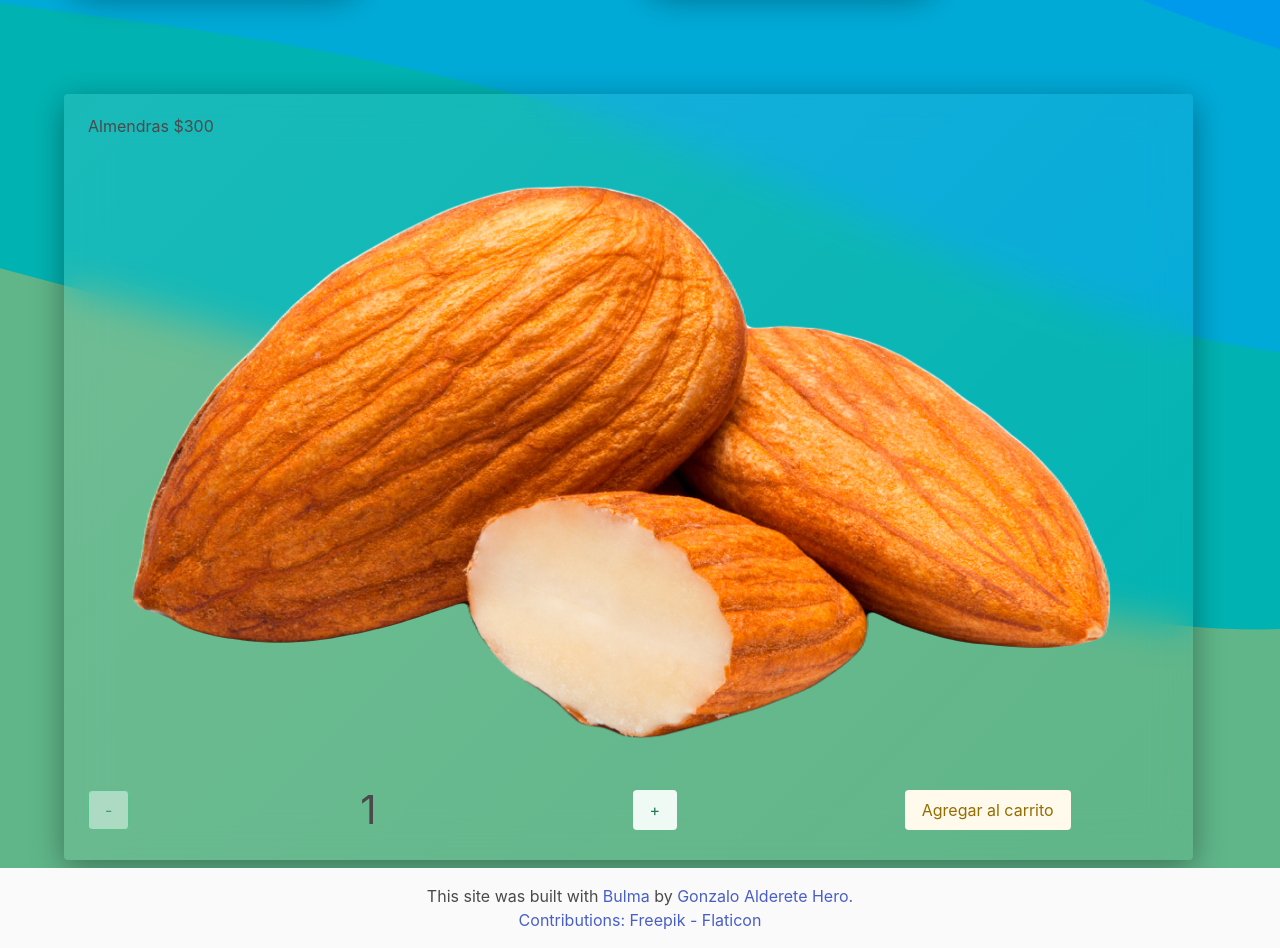
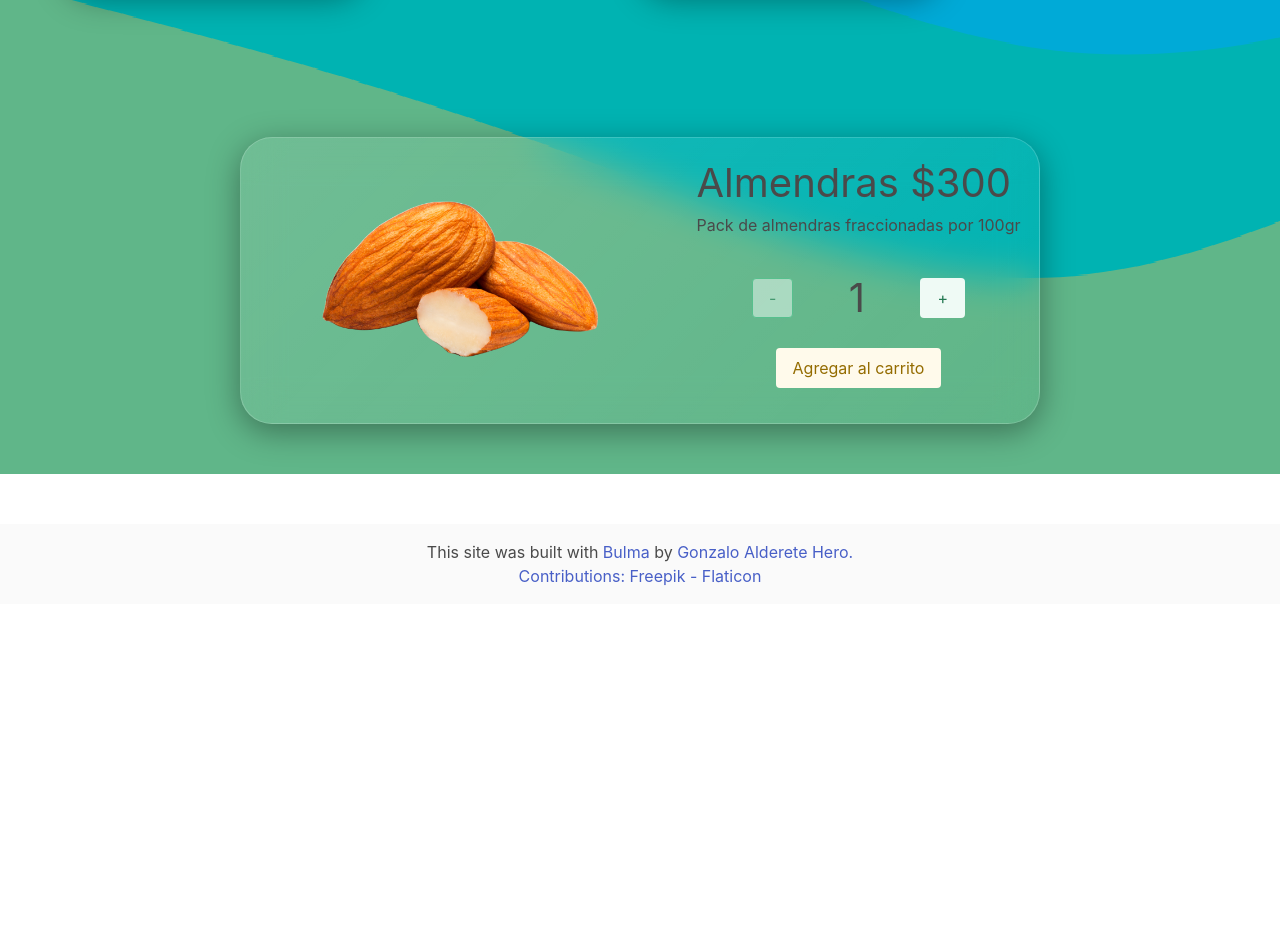
Before and after one commit to GAldereteHero/ProyCursoReact, a React (Create React App) app: page / in a window 1280 px wide. Shown: the part 1340-2288 px from the top of the page. After the commit the page ends 1944 px from the top, so only its background shows below. Built offline with nearby package versions, Linux system fonts and the light colour scheme.

Commit message:
Se agrega estilos a los componentes

```diff
--- a/src/App.css
+++ b/src/App.css
@@ -30,6 +30,11 @@ footer{
   flex-wrap: wrap;
 }
 
+.container-detail{
+ display: flex;
+ width: 100vh;
+}
+
 .card{
   width: 300px;
   height: 350px;
@@ -37,6 +42,10 @@ footer{
   flex-direction: column;
   justify-content: space-evenly;
   align-items: center;
+
+}
+
+.border{
   border: 1px solid rgba(255,255,255, 0.18);
   border-radius: 32px;
 }
--- a/src/components/Containers/ItemDetailContainer/ItemDetailContainer.js
+++ b/src/components/Containers/ItemDetailContainer/ItemDetailContainer.js
@@ -17,7 +17,7 @@ export const ItemDetailContainer = () => {
 
   return (
     <>
-      <div class="container">
+      <div class="container container-detail">
         {loading ? ( <progress className="progress is-large is-info" max="100">60%</progress>)
         : (<ItemDetail product={product} />)}
       </div>
--- a/src/components/Item/Item.js
+++ b/src/components/Item/Item.js
@@ -6,7 +6,7 @@ export const Item = ({ product }) => {
   return (
     <>
       <div class="container ">
-        <div class="card glass-effect">
+        <div class="card glass-effect border">
           <img className="img" src={loadImage(`./${product.image}`)} alt="" />
           <p className="is-size-3">
             {product.product}
--- a/src/components/ItemCount/ItemCount.js
+++ b/src/components/ItemCount/ItemCount.js
@@ -1,4 +1,5 @@
 import React, {useState } from 'react'
+import "./style.css";
 
 export const ItemCount = ({initial, stock, onAdd}) => {
 
@@ -14,21 +15,32 @@ export const ItemCount = ({initial, stock, onAdd}) => {
   return (
     <>
 
-    <div className="columns is-vcentered is-centered">
-        <div className="column ">
+    <div className="container-count">
+        <div className="container-item-buttons">
               <button className='button  is-success is-light' disabled={count === initial} onClick={decrease} >-</button>
-        </div>
-        <div className="column">
               <p className='is-size-2'>{`${count}`}</p>
-        </div>
-        <div className="column ">
               <button className='button  is-success is-light' disabled={count === stock} onClick={increase}>+</button>
         </div>
-      <div className="column">
+        <div className="container-button-add">
             <button className='button  is-warning is-light' onClick={reset} >Agregar al carrito</button>
-      </div>
+        </div>
     </div>
 
     </>
   )
 }
+
+{/* <div className="columns is-vcentered is-centered">
+<div className="column ">
+      <button className='button  is-success is-light' disabled={count === initial} onClick={decrease} >-</button>
+</div>
+<div className="column">
+      <p className='is-size-2'>{`${count}`}</p>
+</div>
+<div className="column">
+      <button className='button  is-success is-light' disabled={count === stock} onClick={increase}>+</button>
+</div>
+<div className="column">
+    <button className='button  is-warning is-light' onClick={reset} >Agregar al carrito</button>
+</div>
+</div> */}
--- /dev/null
+++ b/src/components/ItemCount/style.css
@@ -0,0 +1,17 @@
+.container-count{
+    display: flex;
+    flex-direction: column;
+    /* justify-content: space-around; */
+    /* align-items: center; */
+}
+
+.container-item-buttons{
+    display: flex;
+    flex-direction: row;
+    justify-content: space-evenly;
+    align-items: center;
+}
+
+.container-button-add{
+    margin: 20px auto;
+}
--- a/src/components/ItemDetail/ItemDetail.js
+++ b/src/components/ItemDetail/ItemDetail.js
@@ -1,19 +1,25 @@
 import React from "react";
-
+import "./style.css";
 import { ItemCount } from "../ItemCount/ItemCount";
 
 export const ItemDetail = ({ product }) => {
-
   const loadImage = require.context("../../assets/img");
-
   console.log(product.product);
 
   return (
     <div>
-      <div className="container ">
-        <div className="notification glass-effect my-2">
-          <p className="">{product.product} ${product.price}</p>
-          <img src={loadImage(`./${product.image}`)} alt="" />
+      <div className="container-detail glass-effect border">
+        <div>
+          <img className="img-detail" src={loadImage(`./${product.image}`)} alt="" />
+        </div>
+        <div className="container-data">
+          <div>
+            <p className="title-detail">
+              {product.product} ${product.price}
+            </p>
+            <p className="subTitle-detail">{product.description}</p>
+          </div>
+          <div>
             <ItemCount
               initial={1}
               stock={10}
@@ -26,5 +32,6 @@ export const ItemDetail = ({ product }) => {
           </div>
         </div>
       </div>
+    </div>
   );
 };
--- /dev/null
+++ b/src/components/ItemDetail/style.css
@@ -0,0 +1,22 @@
+.container-detail{
+ display: flex;
+ flex-direction: row;
+ justify-content: space-around;
+ margin: 50px auto;
+}
+
+.container-data{
+    display: flex;
+    flex-direction: column;
+    justify-content: space-around;
+
+}
+
+.img-detail{
+    width: 300px;
+    margin: 50px;
+}
+
+.title-detail{
+    font-size: 2.5rem;
+}
--- a/src/components/MainTitle/MainTitle.js
+++ b/src/components/MainTitle/MainTitle.js
@@ -6,7 +6,7 @@ export const MainTitle = ({ greeting }) => {
   return (
     <div>
         <div class="container ">
-        <div class="notification glass-effect">
+        <div class="notification glass-effect border">
           <div className="columns">
             <div className="column">
               <img className="border-radius" src={imgFood} alt="Comida orgánica" />
```
Lines whose indentation alone changed are shown as unchanged.
